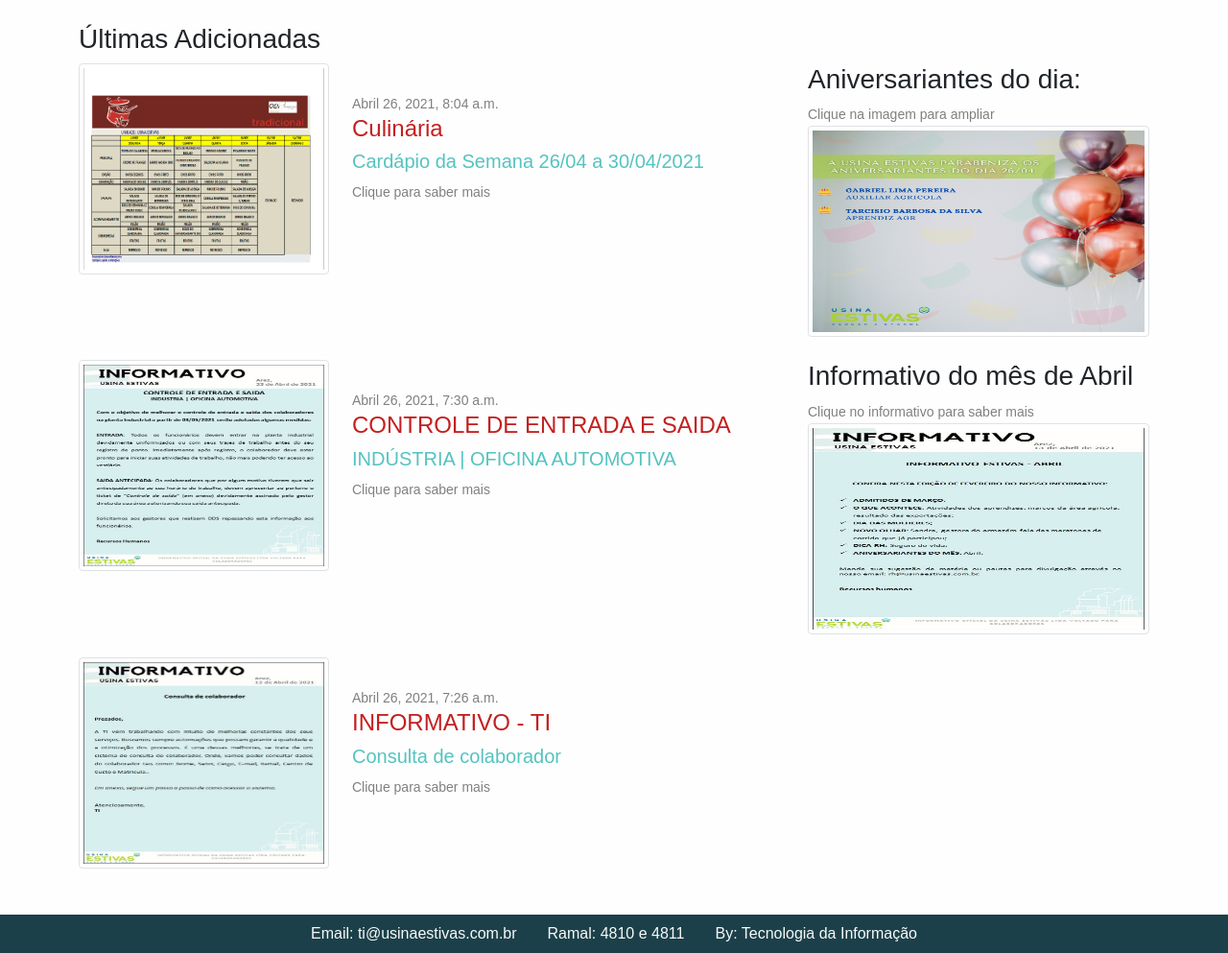
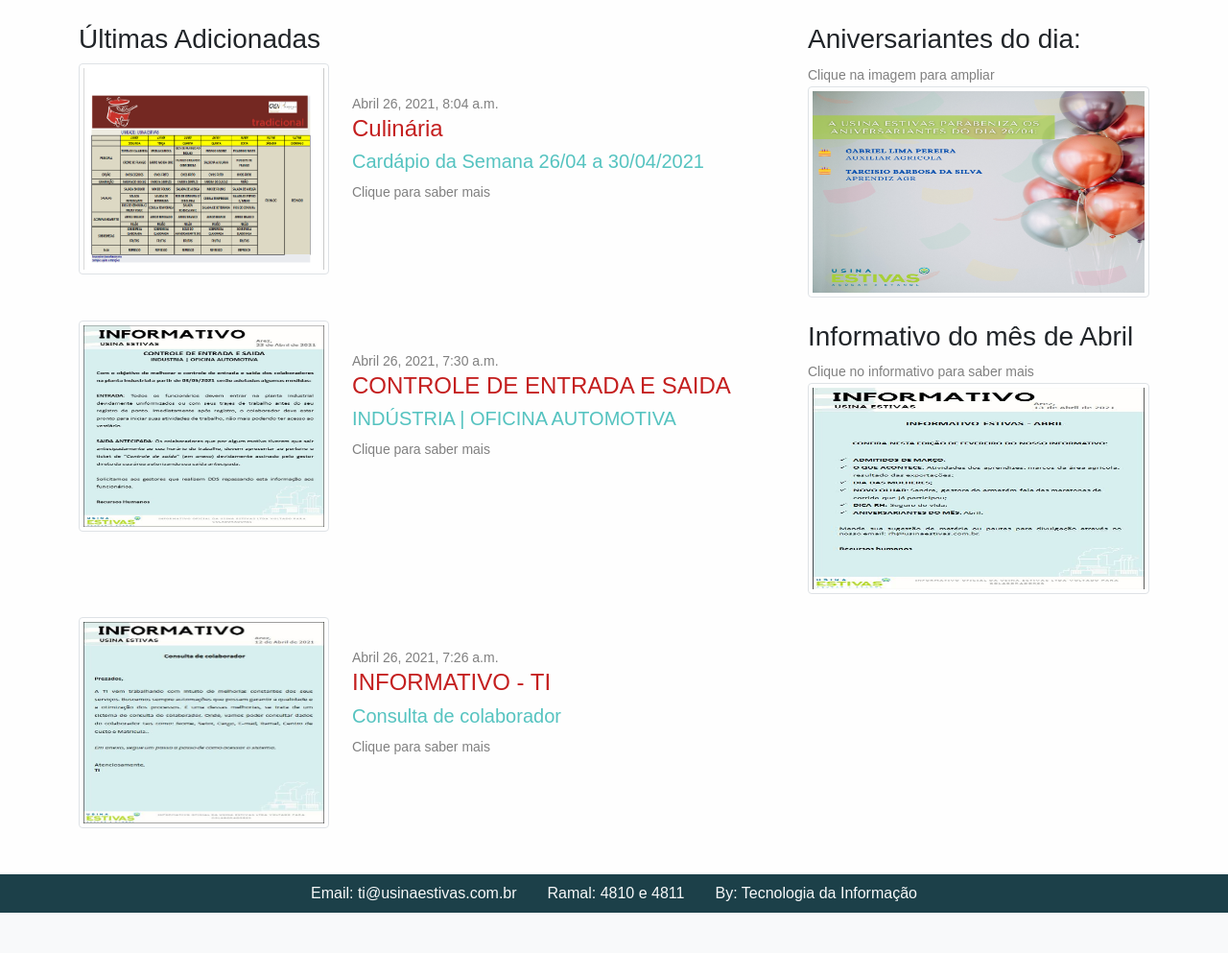
Before and after one commit to antoniocirilo/projeto, a Django app: page / in a window 1280 px wide. Shown: the part 90-1083 px from the top of the page at 96% size. After the commit the page ends 1041 px from the top, so only its background shows below. Run offline with Django 3.2, Linux system fonts and the light colour scheme; data comes from the database, SQL or seed files in the repository; both versions use the stored data as it was after the commit; some libraries are stand-ins or nearby versions.

Commit message:
noticias

```diff
--- a/Estivas/ramais/templates/index.html
+++ b/Estivas/ramais/templates/index.html
@@ -14,8 +14,11 @@
 {% block conteudo %}
 <div class="container">
 	<div class="row">
-		<div class="col-12">
+		<div class="col-md-8">
 			<h3>Últimas Adicionadas</h3>
+		</div>
+		<div class="col-md-4">
+			<h3>Aniversariantes do dia:</h3>
 		</div>
 	</div>
 	{% for noticia in noticias %}
@@ -35,7 +38,6 @@
 		</div>
 		{% if forloop.first %}
 		<div class="col-md-4 imagem">
-			<h3>Aniversariantes do dia:</h3>
 			<small>Clique na imagem para ampliar</small>
 			{% for aniversariante in aniversariantes %}
 			<a href="/media/{{aniversariante.padrao}}" target="_blank">
```
Also changed, not shown: Estivas/db.sqlite3, Estivas/media/aniversario/image001.png (deleted), Estivas/media/aniversario/image001_s7z0nnG.png (added), Estivas/media/fotoprincipal/34e39473.png (deleted), Estivas/media/fotoprincipal/cardapio.png (added), Estivas/media/fotoprincipal/estivas.png (deleted), Estivas/media/fotoprincipal/image001.jpg (deleted), Estivas/media/fotoprincipal/image001.png (deleted), Estivas/media/fotoprincipal/image001_nOAyiuG.jpg (added), Estivas/media/fotoprincipal/image003.jpg (added), 3 other files.
